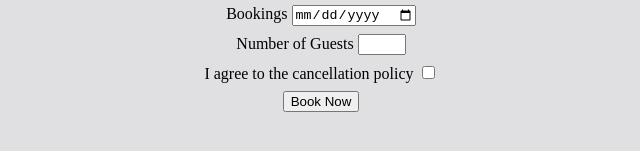
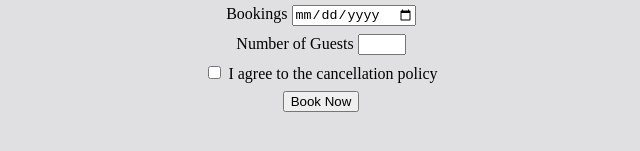
Before and after one commit to Luthfy1900/Creating-a-Complex-Form, a plain HTML site: page index.html in a window 1280 px wide. Shown: the part 255-406 px from the top of the page, 319-959 px from the left. Drawn offline with Linux system fonts and the light colour scheme.

Commit message:
Add files via upload

```diff
--- a/index.html
+++ b/index.html
@@ -35,8 +35,8 @@
           <input type="number" id="guests" name="guests" min="1" max="8" />
         </div>
         <div>
+          <input required name="agreement" type="checkbox" />
           <label for="agreement">I agree to the cancellation policy</label>
-          <input type="checkbox" required name="agreement" />
         </div>
         <button type="submit" id="book_btn">Book Now</button>
       </form>
```
